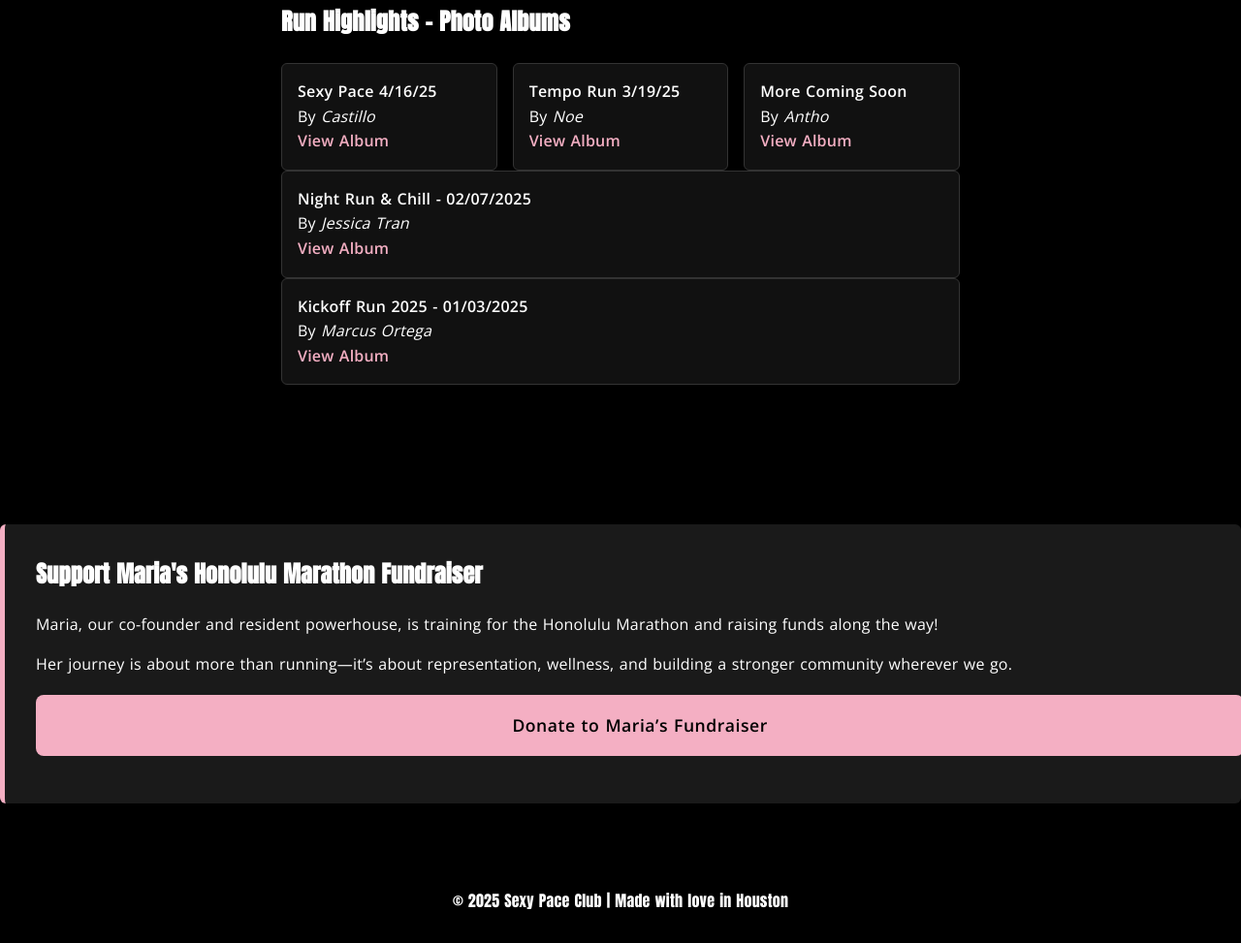
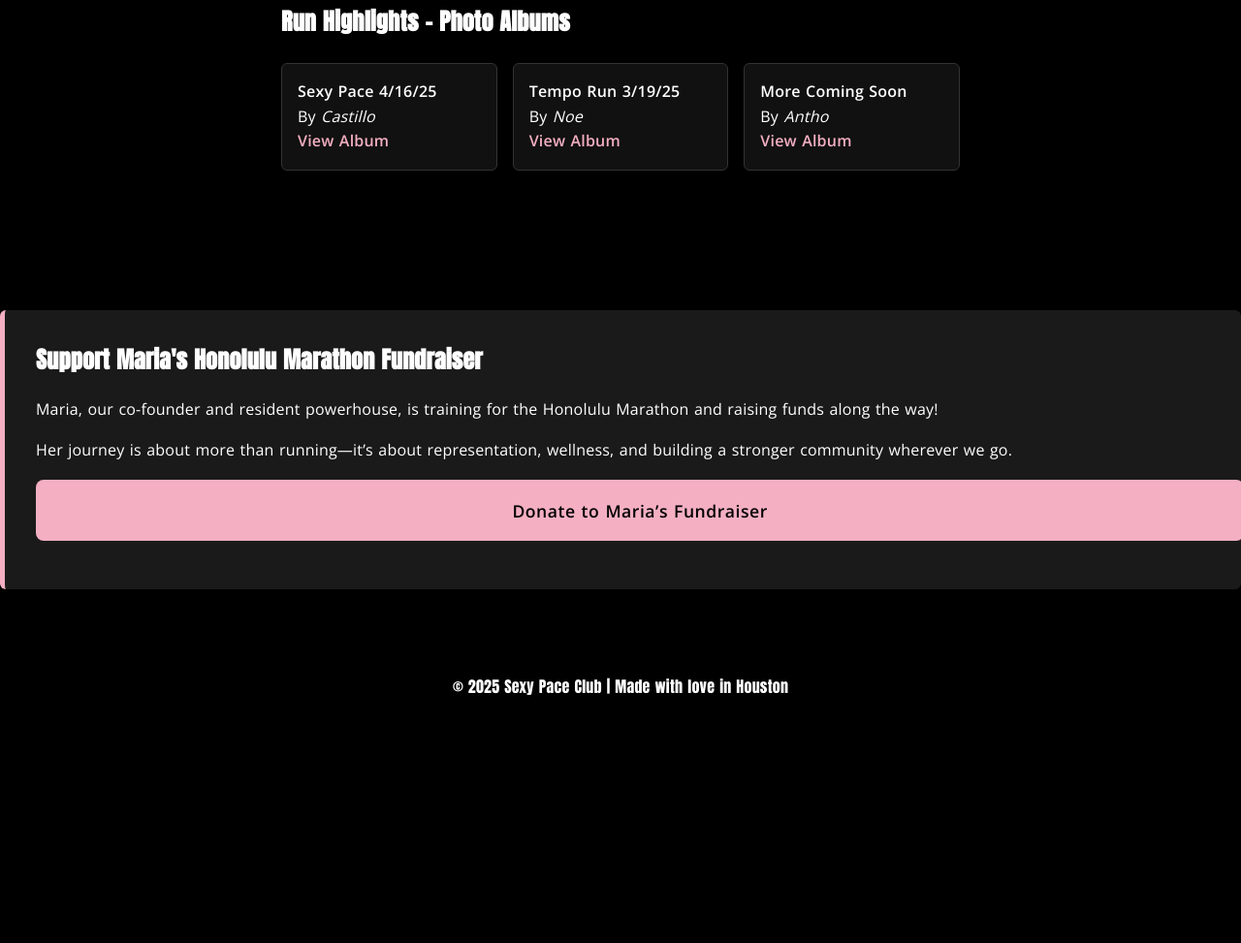
Before and after one commit to sexypacerunclub/sexypaceclub.github.io, a plain HTML site: page index.html in a window 1280 px wide. Shown: the part 2226-3199 px from the top of the page at 97% size. After the commit the page ends 2987 px from the top, so only its background shows below. Drawn offline with nearby package versions, Linux system fonts and the light colour scheme.

Commit message:
Update index.html

```diff
--- a/index.html
+++ b/index.html
@@ -170,18 +170,6 @@
           <a href="#" target="_blank">View Album</a>
         </div>
       </div>
-
-        <div class="photo-entry">
-          <strong>Night Run & Chill - 02/07/2025</strong><br/>
-          By <em>Jessica Tran</em><br/>
-          <a href="https://example.com/album2" target="_blank">View Album</a>
-        </div>
-
-        <div class="photo-entry">
-          <strong>Kickoff Run 2025 - 01/03/2025</strong><br/>
-          By <em>Marcus Ortega</em><br/>
-          <a href="https://example.com/album3" target="_blank">View Album</a>
-        </div>
       </div>
     </section>
 
```
